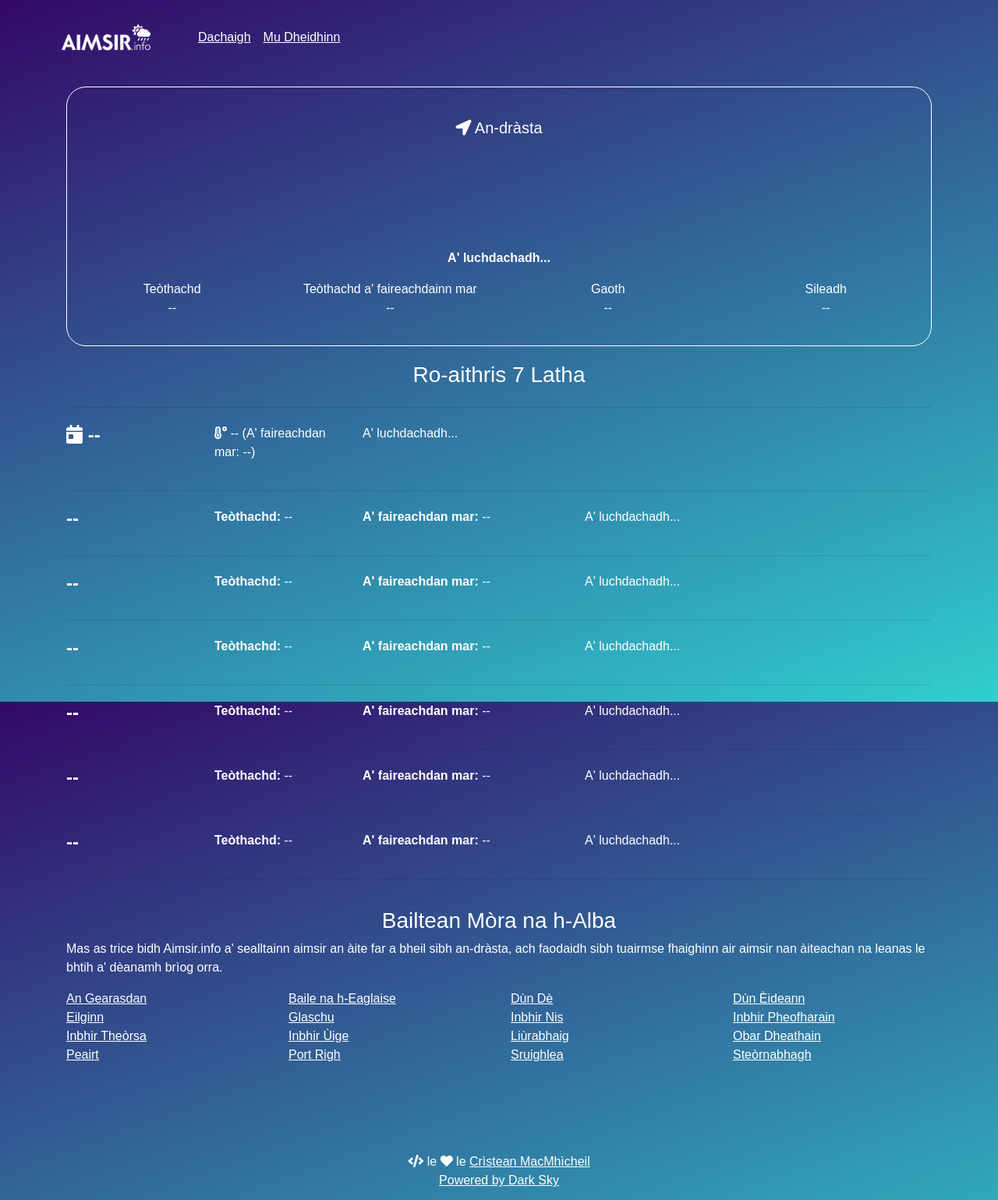
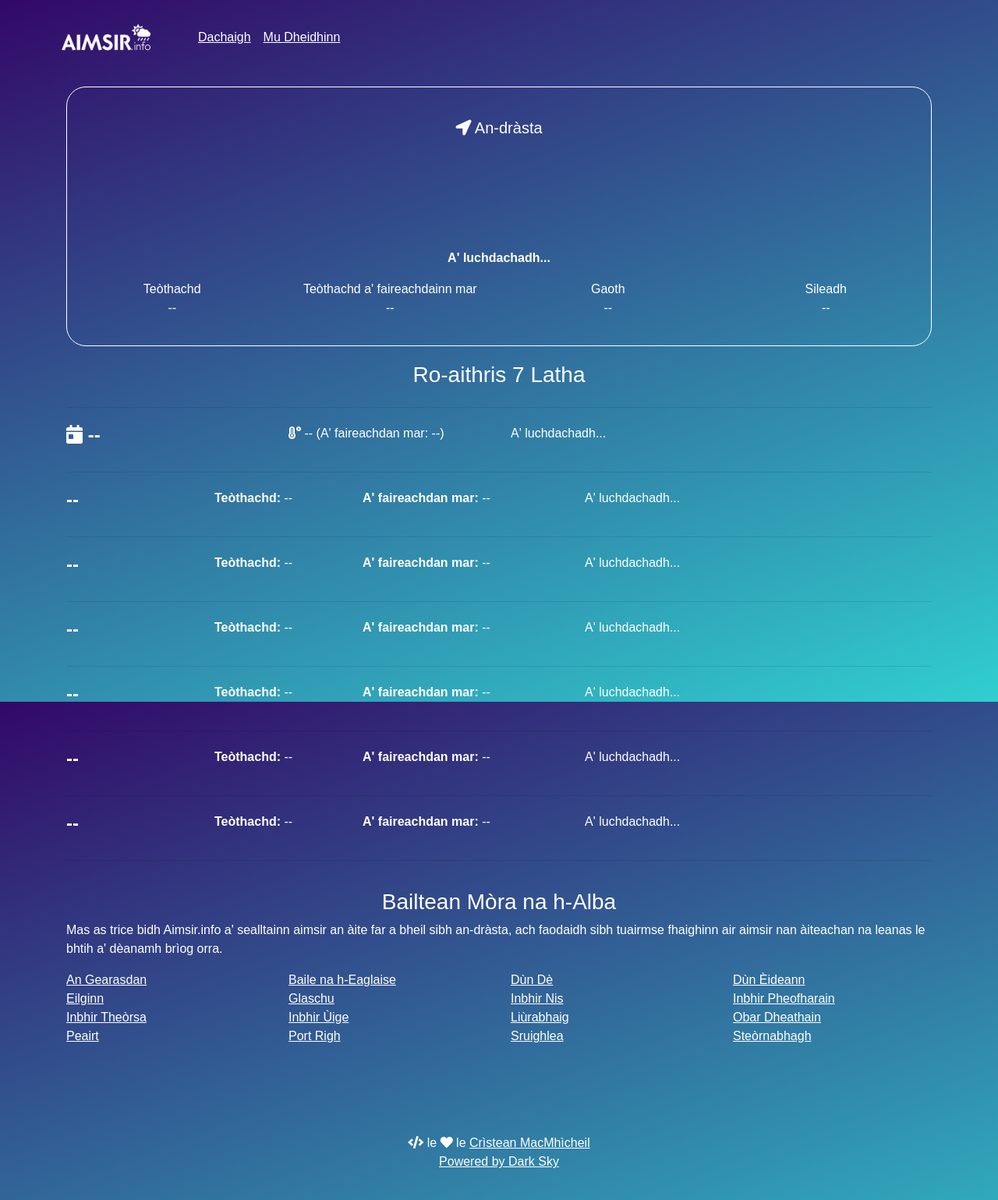
Before and after one commit to angeidheal/aimsir, a Jekyll site: the page built from index.html, in a window 1280 px wide. Shown: the whole page at 78% size. Built offline with Jekyll 4.4.1, drawn with Linux system fonts in a browser that asks for light colours; nearby versions of some CDN libraries; a script that is not in the unit is left out.

Commit message:
Update index.html

```diff
--- a/index.html
+++ b/index.html
@@ -41,13 +41,13 @@
     <hr/>
 
       <div class="row daily-summary day-1">
-        <div class="col-md-2">
+        <div class="col-md-3">
           <h4><i class="fas fa-calendar-day"></i> <span class="day-1-day">--</span></h4>
         </div>
-        <div class="col-md-2">
+        <div class="col-md-3">
           <p><i class="fas fa-temperature-high"></i> <span class="day-1-temp">--</span> (A' faireachdan mar: <span class="day-1-app-temp">--</span>)</p>
         </div>
-        <div class="col-md-5 day-1-summary">
+        <div class="col-md-6 day-1-summary">
           A' luchdachadh...
         </div>
       </div>
```
